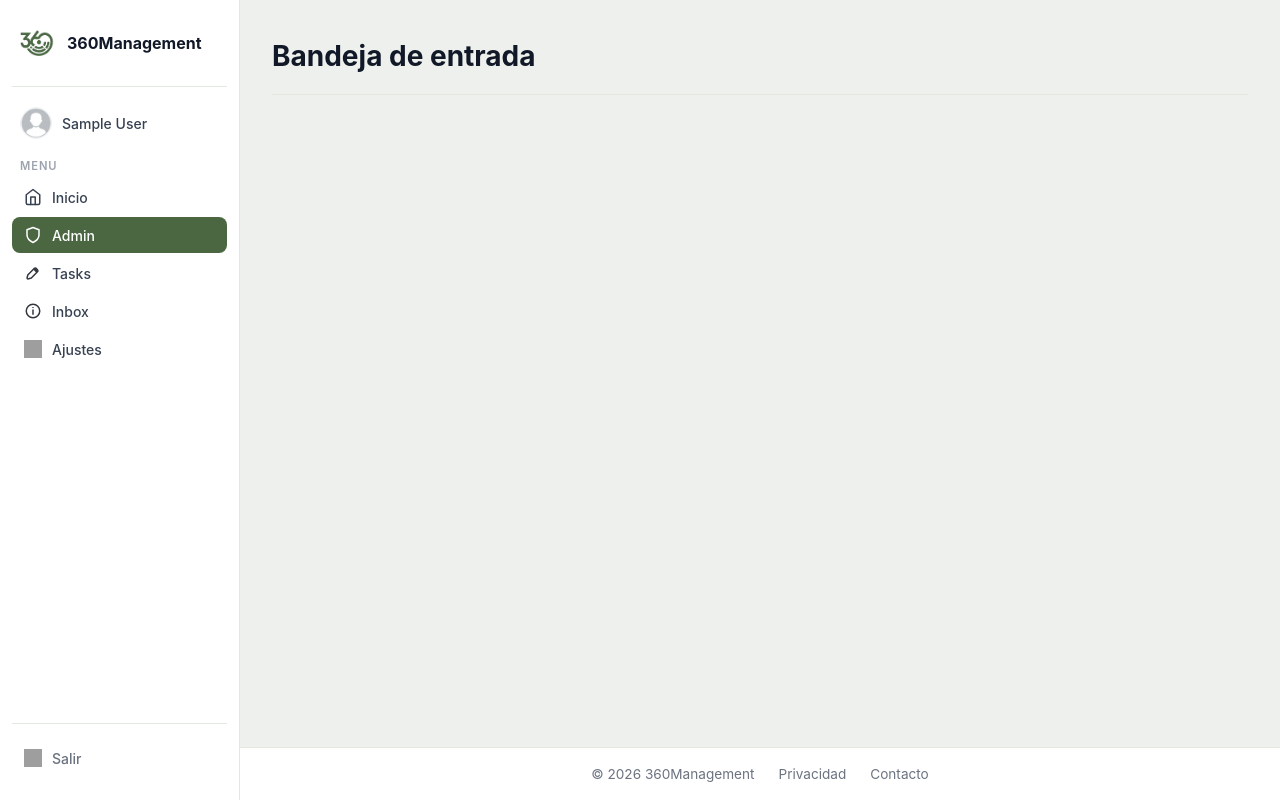
After one commit to alessandrognz/360Management, a PHP site: page /admin.php in a window 1280 px wide. The commit adds this page. Run offline with PHP 8.4, Linux system fonts and the light colour scheme; the visitor is signed in with stand-in values (Sample User, id 1); a stand-in replaces the project's code that opens the database connection; grey boxes are pictures that could not be loaded.

Commit message:
Add admin page and sidebar link
Introduce a new admin.php protected by includes/auth_check.php (renders a Spanish "Bandeja de entrada" page, loads css/session.css and site favicon) and update includes/nav.php to add an "Admin" sidebar item with active-state handling. Also add .claude/settings.json for allowed ngrok-related commands. These changes add an accessible admin entrypoint and navigation link.

```diff
--- /dev/null
+++ b/admin.php
@@ -0,0 +1,18 @@
+<?php require 'includes/auth_check.php'; ?>
+<!DOCTYPE html>
+<html lang="es">
+<head>
+    <meta charset="UTF-8">
+    <meta name="viewport" content="width=device-width, initial-scale=1.0">
+    <link rel="stylesheet" href="css/session.css" />
+    <link rel="icon" type="image/png" href="Icons/logo.png" />
+    <title>Bandeja de entrada</title>
+</head>
+<body>
+    <?php require 'includes/nav.php'; ?>
+    <main>
+        <h1 class="page-title">Bandeja de entrada</h1>
+    </main>
+    <?php $layout_part = 'footer'; require 'includes/nav.php'; ?>
+</body>
+</html>
--- a/includes/nav.php
+++ b/includes/nav.php
@@ -21,6 +21,12 @@ if ($layout_part === 'nav') :
                 <polyline points="9 22 9 12 15 12 15 22"/>
             </svg>
             <span>Inicio</span>
+        </a>
+        <a href="admin.php" class="sidebar-item<?= $current_page === 'admin.php' ? ' sidebar-item--active' : '' ?>">
+            <svg class="sidebar-icon" viewBox="0 0 24 24" fill="none" stroke="currentColor" stroke-width="2" stroke-linecap="round" stroke-linejoin="round" aria-hidden="true">
+                <path d="M12 22s8-4 8-10V5l-8-3-8 3v7c0 6 8 10 8 10z"/>
+            </svg>
+            <span>Admin</span>
         </a>
         <a href="tasks.php" class="sidebar-item<?= $current_page === 'tasks.php' ? ' sidebar-item--active' : '' ?>">
             <img src="Icons/Edit.svg" class="sidebar-icon" alt="" aria-hidden="true">
```
Also changed, not shown: .claude/settings.json (added).
